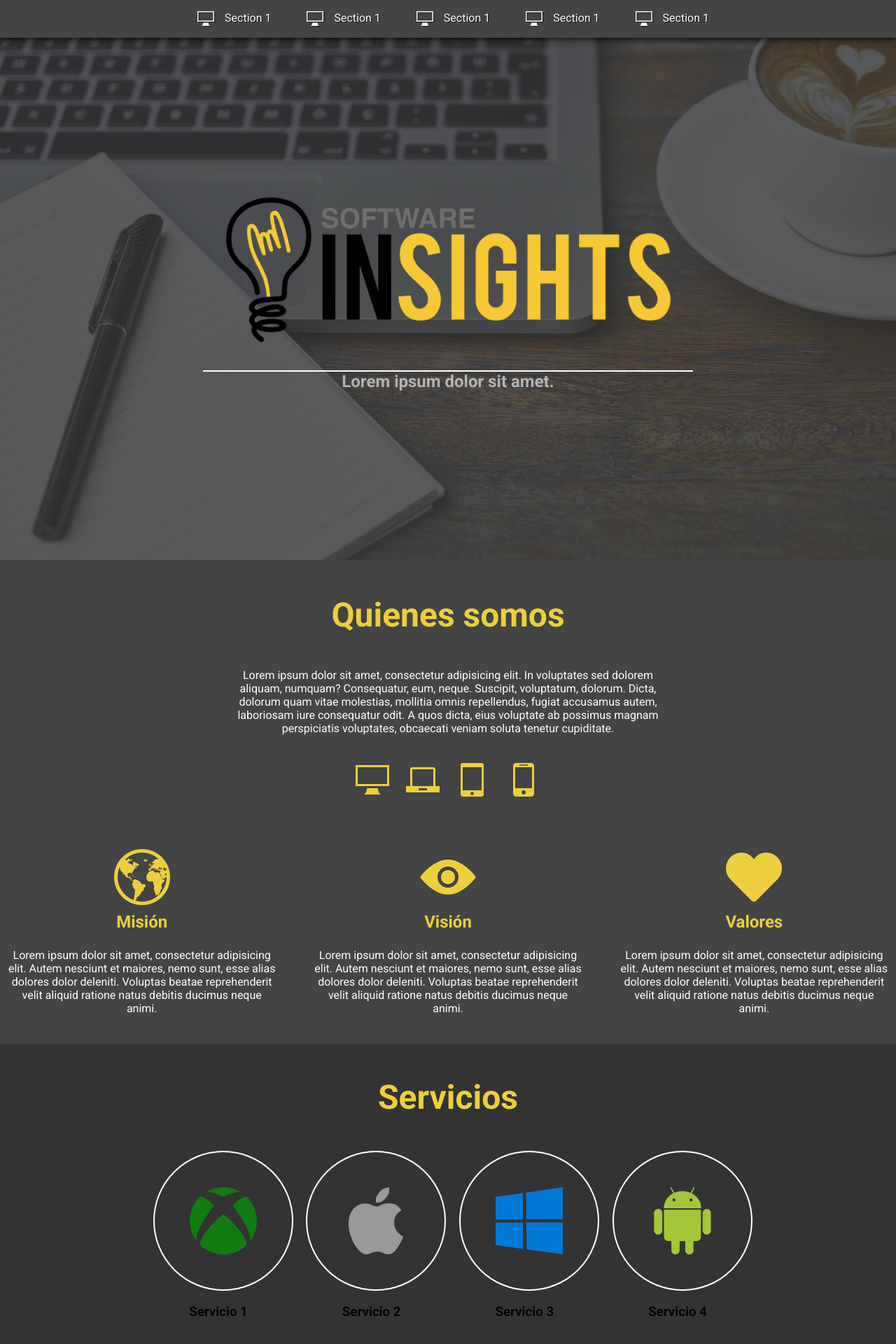
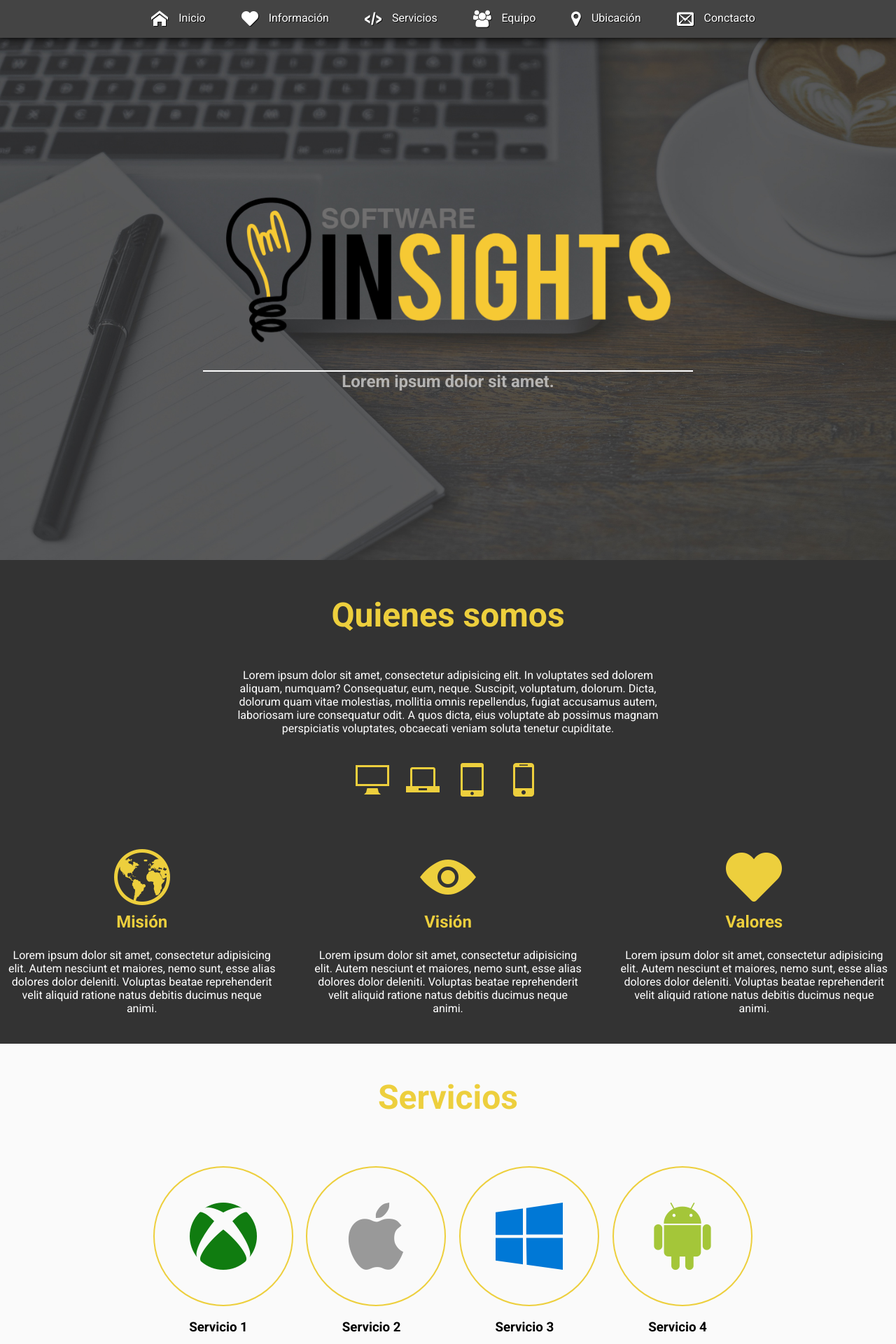
Before and after one commit to cesaralonso/softwareinsights, a PHP site: page / in a window 1280 px wide. Shown: the top 1920 px of the page at 70% size. Run offline with PHP 8.4, Linux system fonts and the light colour scheme; some libraries are stand-ins or nearby versions.

Commit message:
Cambio de iconos y colores

```diff
--- a/css/style.css
+++ b/css/style.css
@@ -17,7 +17,7 @@
 body
 {
   font-family   : 'Roboto', sans-serif;
-  background    : #444;
+  background    : #FAFAFA;
 }
 
 a
@@ -35,6 +35,7 @@
 {
   background-color: #424242
 }
+
 
 .banner {
   /* this bit of markup is essential */
@@ -234,10 +235,15 @@
   font-size: 6em;
   /*background-color: #000;*/
   padding: 50px;
-  border: 2px #fff solid;
+  border: 2px #edcf3d solid;
   border-radius: 50%;
    /*text-shadow: 1px 1px 8px #000;*/
   transition        : all 0.3s cubic-bezier(.25, .8, .25, 1);
+}
+
+.servicios h3
+{
+  margin-bottom: 70px;
 }
 
 .ico-service:hover
@@ -279,6 +285,12 @@
 {
   color   : #fff;
   margin  : 0;
+}
+
+.puesto2
+{
+  color   : #fff;
+  margin-bottom   :  50px;
 }
 
 /******Footer******/
@@ -354,6 +366,11 @@
 
 @media only screen and (max-width: 500px)
 {
+  ul
+  {
+    bottom: 0;
+  }
+
   .input
   {
     margin : 5px;
@@ -380,6 +397,7 @@
 
   .ico-menu
   {
-    padding: 5px;
+    padding: 0;
+    margin: 0;
   }
 }
--- a/index.html
+++ b/index.html
@@ -28,11 +28,12 @@
             <div id="scroller-anchor"></div>
             <div id="nav">
                  <ul class="clearfix">
-                     <li class="col-xs-2 nav-btn" data-row-id="row1"><a href="#section1"><span class="icon-display ico-menu hvr-shrink"></span><label class="lbl-menu">Section 1</label></a></li>
-                     <li class="col-xs-2 nav-btn" data-row-id="row2"><a href="#section2"><span class="icon-display ico-menu hvr-shrink"></span><label class="lbl-menu">Section 1</label></a></li>
-                     <li class="col-xs-2 nav-btn" data-row-id="row3"><a href="#section3"><span class="icon-display ico-menu hvr-shrink"></span><label class="lbl-menu">Section 1</label></a></li>
-                     <li class="col-xs-2 nav-btn" data-row-id="row4"><a href="#section4"><span class="icon-display ico-menu hvr-shrink"></span><label class="lbl-menu">Section 1</label></a></li>
-                     <li class="col-xs-2 nav-btn" data-row-id="row5"><a href="#section5"><span class="icon-display ico-menu hvr-shrink"></span><label class="lbl-menu">Section 1</label></a></li>
+                     <li class="col-xs-2 nav-btn" data-row-id="row1"><a href="#section1"><span class="icon-home ico-menu hvr-shrink"></span><label class="lbl-menu">Inicio</label></a></li>
+                     <li class="col-xs-2 nav-btn" data-row-id="row2"><a href="#section2"><span class="icon-heart ico-menu hvr-shrink"></span><label class="lbl-menu">Información</label></a></li>
+                     <li class="col-xs-2 nav-btn" data-row-id="row3"><a href="#section3"><span class="icon-code ico-menu hvr-shrink"></span><label class="lbl-menu">Servicios</label></a></li>
+                     <li class="col-xs-2 nav-btn" data-row-id="row4"><a href="#section4"><span class="icon-group ico-menu hvr-shrink"></span><label class="lbl-menu">Equipo</label></a></li>
+                     <li class="col-xs-2 nav-btn" data-row-id="row5"><a href="#section5"><span class="icon-map-marker ico-menu hvr-shrink"></span><label class="lbl-menu">Ubicación</label></a></li>
+                     <li class="col-xs-2 nav-btn" data-row-id="row5"><a href="#section6"><span class="icon-envelop ico-menu hvr-shrink"></span><label class="lbl-menu">Conctacto</label></a></li>
                      <!-- <div id="nav-indicator"></div> -->
                  </ul>
             </div>
@@ -101,35 +102,35 @@
       </div>
     </div>
 
-    <div class="row center-xs backgroundblue">
-      <div class="servicios backgroundblue col-xs-12">
+    <div class="row center-xs" id="section3">
+      <div class="servicios col-xs-12">
         <h3 class="subtitle">Servicios</h3>
       </div>
     </div>
-    <div class="row center-xs backgroundblue">
-      <div class="col-xs-6 col-md-2">
+    <div class="row center-xs">
+      <div class="servicios col-xs-6 col-md-2">
         <center><span class="icon-brand6 ico-service hvr-shrink"></center>
           <h3>Servicio 1</h3>
       </div>
 
-      <div class="col-xs-6 col-md-2">
+      <div class=" servicios col-xs-6 col-md-2">
         <center><span class="icon-brand2 ico-service hvr-shrink"></center>
           <h3>Servicio 2</h3>
       </div>
 
-      <div class="col-xs-6 col-md-2">
+      <div class="servicios col-xs-6 col-md-2">
         <center><span class="icon-brand5 ico-service hvr-shrink"></center>
           <h3>Servicio 3</h3>
       </div>
 
-      <div class="col-xs-6 col-md-2">
+      <div class=" servicios col-xs-6 col-md-2">
         <center><span class="icon-brand ico-service hvr-shrink"></center>
           <h3>Servicio 4</h3>
       </div>
 
     </div>
 
-    <div class="row center-xs backgroundblue" id="section3">
+    <div class="row center-xs backgroundblue" id="section4">
       <div class="col-xs-12">
         <h3 class="subtitle">Nuestro Equipo</h3>
       </div>
--- a/style.css
+++ b/style.css
@@ -1,10 +1,10 @@
 @font-face {
   font-family: 'icomoon';
-  src:  url('fonts/icomoon.eot?kj0iua');
-  src:  url('fonts/icomoon.eot?kj0iua#iefix') format('embedded-opentype'),
-    url('fonts/icomoon.ttf?kj0iua') format('truetype'),
-    url('fonts/icomoon.woff?kj0iua') format('woff'),
-    url('fonts/icomoon.svg?kj0iua#icomoon') format('svg');
+  src:  url('fonts/icomoon.eot?l37pkn');
+  src:  url('fonts/icomoon.eot?l37pkn#iefix') format('embedded-opentype'),
+    url('fonts/icomoon.ttf?l37pkn') format('truetype'),
+    url('fonts/icomoon.woff?l37pkn') format('woff'),
+    url('fonts/icomoon.svg?l37pkn#icomoon') format('svg');
   font-weight: normal;
   font-style: normal;
 }
@@ -24,8 +24,32 @@
   -moz-osx-font-smoothing: grayscale;
 }
 
+.icon-map-marker:before {
+  content: "\f041";
+}
+.icon-group:before {
+  content: "\f0c0";
+}
+.icon-users2:before {
+  content: "\f0c0";
+}
+.icon-phone:before {
+  content: "\e90a";
+}
+.icon-laptop_chromebook:before {
+  content: "\e31f";
+}
+.icon-laptop_mac:before {
+  content: "\e320";
+}
+.icon-laptop_windows:before {
+  content: "\e321";
+}
 .icon-earth:before {
   content: "\e900";
+}
+.icon-location:before {
+  content: "\e90b";
 }
 .icon-eye:before {
   content: "\e901";
@@ -33,11 +57,26 @@
 .icon-heart:before {
   content: "\e902";
 }
+.icon-monitor:before {
+  content: "\e90c";
+}
+.icon-phone2:before {
+  content: "\e90d";
+}
+.icon-pointer:before {
+  content: "\e90e";
+}
 .icon-code:before {
   content: "\e903";
 }
+.icon-home:before {
+  content: "\e90f";
+}
 .icon-envelop:before {
   content: "\e945";
+}
+.icon-compass2:before {
+  content: "\e94a";
 }
 .icon-display:before {
   content: "\e956";
@@ -51,6 +90,12 @@
 .icon-mobile2:before {
   content: "\e959";
 }
+.icon-user:before {
+  content: "\e971";
+}
+.icon-users:before {
+  content: "\e972";
+}
 .icon-facebook2:before {
   content: "\ea91";
 }
@@ -59,6 +104,9 @@
 }
 .icon-telegram:before {
   content: "\ea95";
+}
+.icon-flickr4:before {
+  content: "\eaa6";
 }
 .icon-github:before {
   content: "\eab0";
```
Also changed, not shown: other parts of index.html (+13 -13 lines), fonts/icomoon.ttf, fonts/icomoon.woff, images/Imagotipo.png (added), 2 other files.
